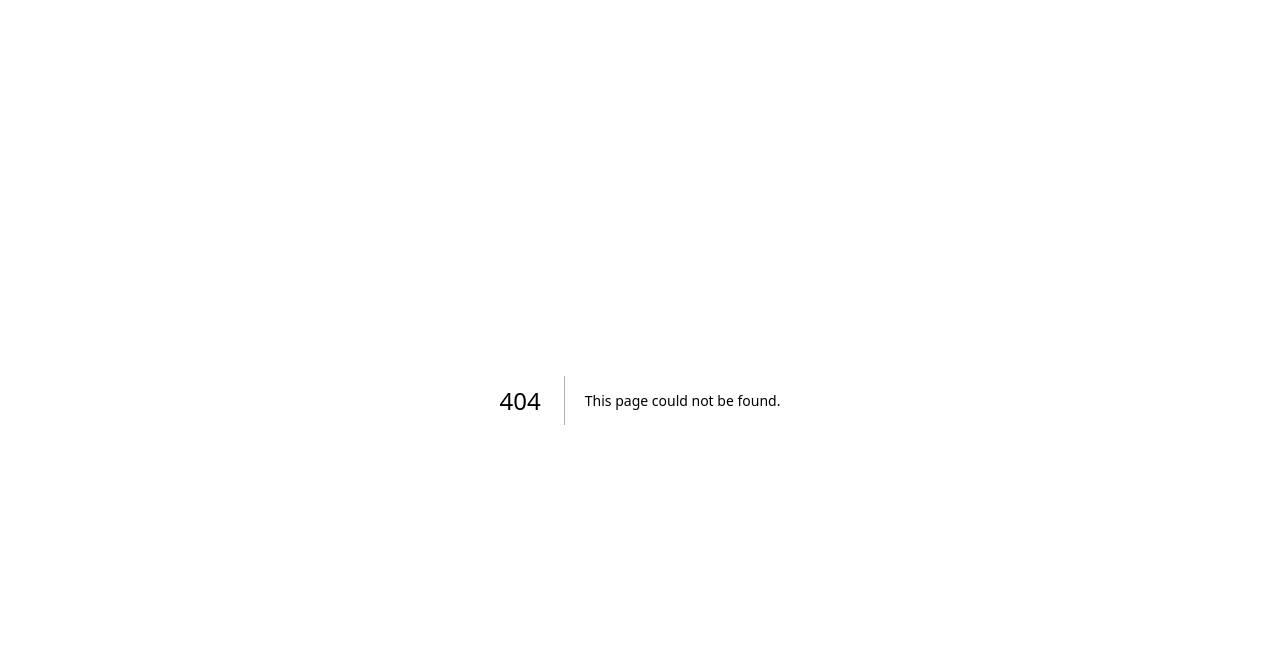
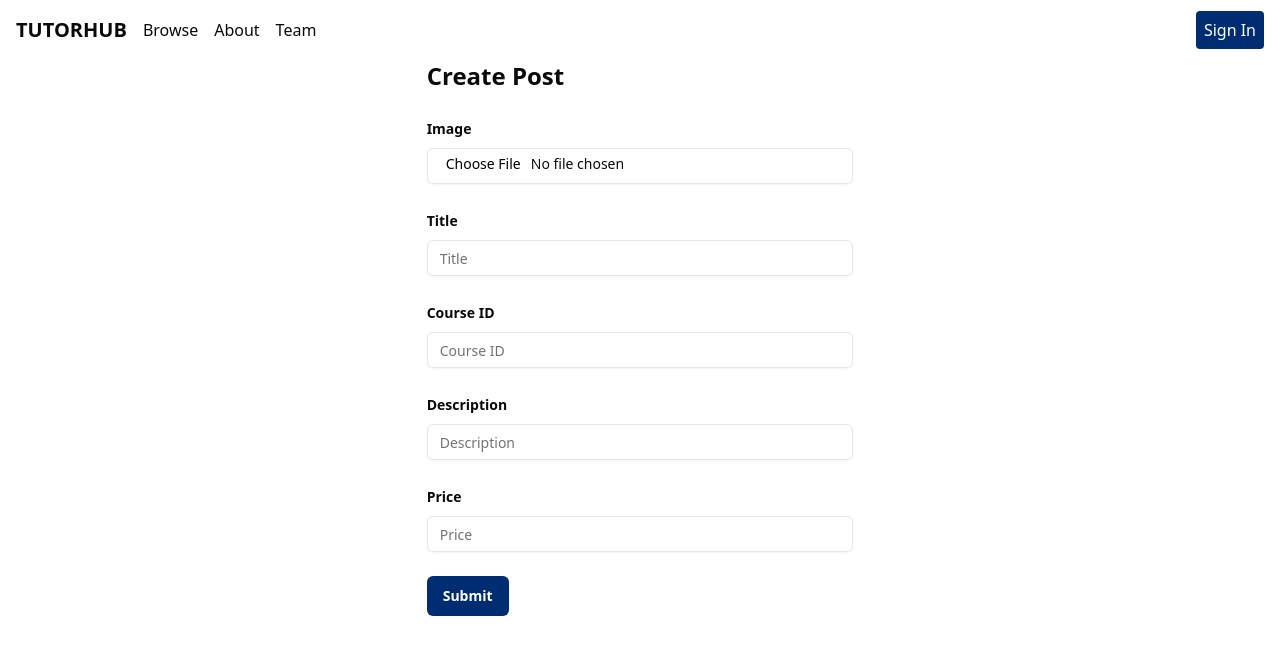
Before and after one commit to tberkery/tutoring-website, a Next.js app in the folder client/: page /profile/posts in a window 1280 px wide. Before the commit this address had no page. Shown: the top 654 px of the page. Built offline with nearby package versions, Linux system fonts and the light colour scheme.

Commit message:
[feat] Page for submitting / creating new posts.

```diff
--- /dev/null
+++ b/client/app/profile/posts/page.tsx
@@ -0,0 +1,119 @@
+"use client";
+import React from "react";
+import { useForm, SubmitHandler } from "react-hook-form";
+import { zodResolver } from "@hookform/resolvers/zod";
+import { z } from "zod";
+import "../../../styles/global.css";
+import Navbar from "../../../components/Navbar";
+import { Button } from "../../../@/components/ui/button";
+import {
+  Form,
+  FormControl,
+  FormField,
+  FormItem,
+  FormLabel,
+  FormMessage,
+} from "../../../@/components/ui/form";
+import { Input } from "../../../@/components/ui/input";
+
+const postFormSchema = z.object({
+    username: z.string(),
+    courseId: z.string(),
+    title: z.string().min(1, "Title is required"),
+    description: z.string().min(1, "Description is required"),
+    picture: z.string().optional(),
+    price: z.string().min(1, "Price is required"),
+  });
+
+  type PostFormData = z.infer<typeof postFormSchema>;
+
+
+export function CreatePost() {
+  const form = useForm<PostFormData>({
+    resolver: zodResolver(postFormSchema),
+    defaultValues: {
+      username: "",
+      courseId: "",
+      title: "",
+      description: "",
+      picture: "",
+      price: "",
+    },
+  });
+
+  function onSubmit(data: z.infer<typeof postFormSchema>) {
+    console.log(data);
+  }
+
+  return (
+    <>
+      <Navbar />
+      <div className="flex justify-center min-h-screen">
+        <Form {...form}>
+          <form onSubmit={form.handleSubmit(onSubmit)} className="w-1/3 space-y-6">
+            <h1 className="text-2xl font-bold mb-4">Create Post</h1>
+            {/*Picture Field */}
+            <FormField
+              control={form.control}
+              name="picture"
+              render={({ field, fieldState }) => (
+                <FormItem className="mb-4">
+                  <FormLabel className="font-bold" htmlFor="picture">Image</FormLabel>
+                  <FormControl>
+                    <Input id="picture" type="file" {...field} />
+                  </FormControl>
+                  {fieldState.error && <FormMessage>{fieldState.error.message}</FormMessage>}
+                </FormItem>
+              )}
+            />
+            {/* Title Field */}
+            <FormField name="title" control={form.control} render={({ field, fieldState }) => (
+              <FormItem className="mb-4">
+                <FormLabel className="font-bold" htmlFor="title">Title</FormLabel>
+                <FormControl>
+                  <Input id="title" placeholder="Title" {...field} />
+                </FormControl>
+                {fieldState.error && <FormMessage>{fieldState.error.message}</FormMessage>}
+              </FormItem>
+            )} />
+            {/* Course ID Field */}
+            <FormField name="courseId" control={form.control} render={({ field, fieldState }) => (
+              <FormItem className="mb-4">
+                <FormLabel className="font-bold" htmlFor="courseId">Course ID</FormLabel>
+                <FormControl>
+                  <Input id="courseId" placeholder="Course ID" {...field} />
+                </FormControl>
+                {fieldState.error && <FormMessage>{fieldState.error.message}</FormMessage>}
+              </FormItem>
+            )} />
+            {/* Description Field */}
+            <FormField name="description" control={form.control} render={({ field, fieldState }) => (
+              <FormItem className="mb-4">
+                <FormLabel className="font-bold" htmlFor="description">Description</FormLabel>
+                <FormControl>
+                  <Input id="description" placeholder="Description" {...field} />
+                </FormControl>
+                {fieldState.error && <FormMessage>{fieldState.error.message}</FormMessage>}
+              </FormItem>
+            )} />
+            {/* Price Field */}
+            <FormField name="price" control={form.control} render={({ field, fieldState }) => (
+              <FormItem className="mb-4">
+                <FormLabel className="font-bold" htmlFor="price">Price</FormLabel>
+                <FormControl>
+                  <Input id="price" placeholder="Price" {...field} />
+                </FormControl>
+                {fieldState.error && <FormMessage>{fieldState.error.message}</FormMessage>}
+              </FormItem>
+            )} />
+            <Button type="submit" className="mt-6 bg-custom-blue hover:bg-blue-900 text-white font-bold py-2 px-4 rounded-md">
+              Submit
+            </Button>
+          </form>
+        </Form>
+      </div>
+    </>
+  );
+}
+
+export default CreatePost;
```
